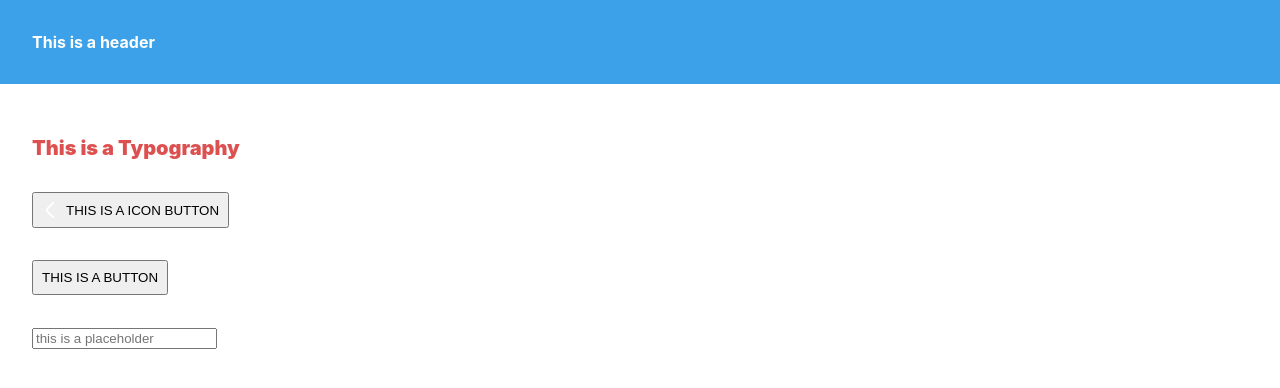
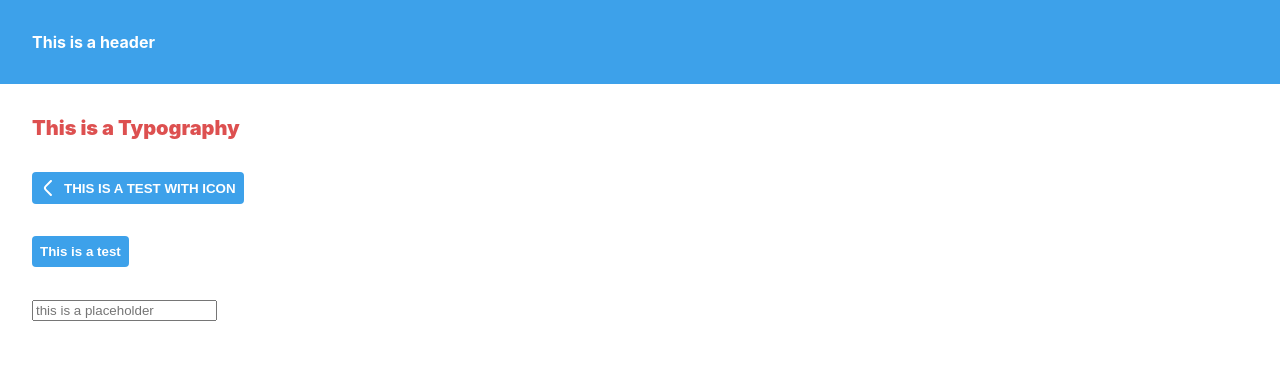
Before and after one commit to FabienLacorre/DesignSystem, a React (Create React App) app: page / in a window 1280 px wide. Shown: the top 388 px of the page. Built offline with nearby package versions, Linux system fonts and the light colour scheme.

Commit message:
feat: wip

```diff
--- a/src/App.tsx
+++ b/src/App.tsx
@@ -12,8 +12,6 @@ function App() {
     <>
       <Header title="This is a header" boxColor="primary" textColor="white" />
       <Box padding="large">
-        <Icon size="medium" svg={arrowLeftIcon} />
-
         <Grid flow="row" gap="large">
           <Box>
             <Typography size="large" weight="xbold" color="error">
@@ -22,13 +20,14 @@ function App() {
           </Box>
 
           <Box>
-            <Button icon={<Icon size="medium" svg={arrowLeftIcon} />}>
-              THIS IS A ICON BUTTON
-            </Button>
+            <Button
+              content="THIS IS A TEST WITH ICON"
+              icon={<Icon size="medium" svg={arrowLeftIcon} />}
+            />
           </Box>
 
           <Box>
-            <Button>THIS IS A BUTTON</Button>
+            <Button content="This is a test" />
           </Box>
 
           <Box>
--- a/src/Atoms/Icon/Icon.tsx
+++ b/src/Atoms/Icon/Icon.tsx
@@ -13,9 +13,9 @@ export const Icon = ({
   style,
   className,
   color,
-  size,
+  size = "small",
 }: IconProps): JSX.Element => {
-  const fillColor = color ? `font--fill--${color}` : "font--fill--white";
+  const fillColor = `font--fill--${color}`;
   const sizeHeightIcon = `size--height--${size}`;
   const sizeWidthIcon = `size--width--${size}`;
   return (
--- a/src/Atoms/_Style/container.css
+++ b/src/Atoms/_Style/container.css
@@ -1,3 +1,17 @@
+/* BACKGROUND COLOR */
+.container--background-color--primary {
+  background-color: var(--color--blue-100);
+}
+.container--background-color--alert {
+  background-color: var(--color--orange-100);
+}
+.container--background-color--error {
+  background-color: var(--color--red-100);
+}
+.container--background-color--white {
+  background-color: var(--color--white-100);
+}
+
 /* PADDING */
 .container--padding--small {
   padding: 8px;
--- a/src/Molecules/Button/Button.tsx
+++ b/src/Molecules/Button/Button.tsx
@@ -1,38 +1,51 @@
 import { BasicProps } from "../../Atoms/_Types/basicProps";
 import { Box } from "../../Atoms/Box/Box";
 import clsx from "clsx";
+import { Typography } from "../../Atoms/Typography/Typography";
+import { Color } from "../../Atoms/_Types/basicTypes";
+
+import "./_Style/button.css";
+
 interface ButtonProps extends BasicProps {
   icon?: JSX.Element;
   onClick?: () => void;
+  content?: string;
+  color?: Color;
+  textColor?: Color;
 }
 
 export const Button = ({
-  children,
+  content,
   style,
   className,
   icon,
   onClick,
+  color = "primary",
+  textColor = "white",
 }: ButtonProps) => {
   const buttonPadding = "container--padding--small";
   const iconMarginRight = "container--margin-right--small";
-
+  const buttonType = `button--classic--${color}`;
+  const typographyColor = `font--color--${textColor}`;
   return (
     <button
       onClick={onClick}
       style={style}
-      className={clsx([className, buttonPadding])}
+      className={clsx([className, buttonPadding, typographyColor, buttonType])}
     >
       <Box display="flex-row" alignItems="center">
         {icon && (
           <Box
-            style={{ height: 16, width: 16 }}
+            style={{ height: 16, width: 16, fill: "white" }}
             className={clsx(iconMarginRight)}
           >
             {icon}
           </Box>
         )}
 
-        <Box>{children}</Box>
+        <Typography color="white" weight="bold">
+          {content}
+        </Typography>
       </Box>
     </button>
   );
--- /dev/null
+++ b/src/Molecules/Button/_Style/button.css
@@ -0,0 +1,10 @@
+.button--classic--primary {
+  background-color: var(--color--blue-100);
+  color: var(--color--white-100);
+  border-radius: 4px;
+  border: none;
+  cursor: pointer;
+  white-space: nowrap;
+  width: auto;
+  transition: all 0.2s ease-in-out;
+}
```
